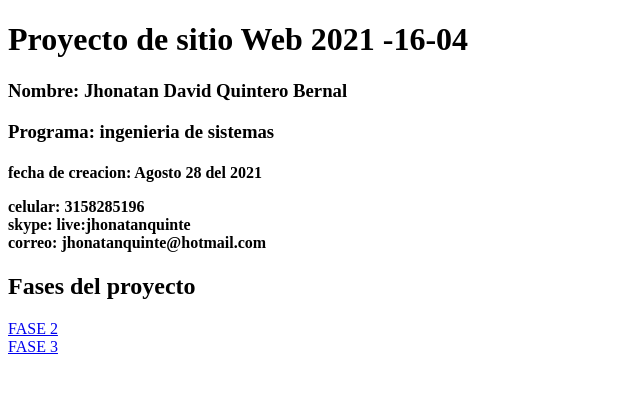
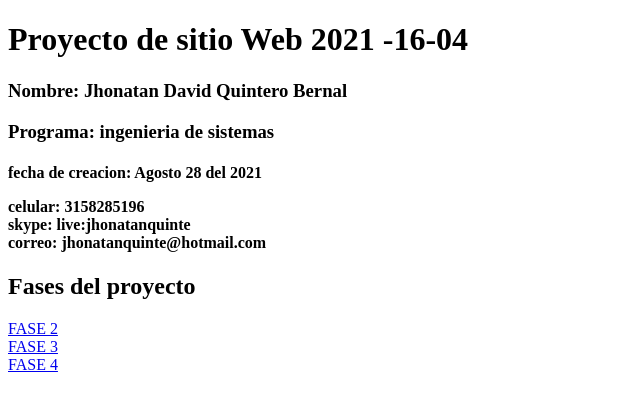
Before and after one commit to Jhonatanquinte03/DSW-Jhonatanquintero, a plain HTML site: page index.html in a window 1280 px wide. Shown: the full height of the page, 0-640 px from the left. Drawn offline with Linux system fonts and the light colour scheme.

Commit message:
fase4
descripcion de la actividad

```diff
--- a/index.html
+++ b/index.html
@@ -1,11 +1,13 @@
 <!DOCTYPE html>
 <html lang="es">
+
 <head>
     <meta charset="UTF-8">
     <meta http-equiv="X-UA-Compatible" content="IE=edge">
     <meta name="viewport" content="width=device-width, initial-scale=1.0">
     <title>Document</title>
 </head>
+
 <body>
 
     <h1> Proyecto de sitio Web 2021 -16-04 </h1>
@@ -20,9 +22,11 @@
 
     <h2> Fases del proyecto</h2>
     <a href="fase2/design.html"> FASE 2</a><br>
-   <a href="fase3/index.html"> FASE 3</a>
+    <a href="fase3/index.html"> FASE 3</a><br>
+    <a href="fase4/index.html"> FASE 4</a>
 
 
 
 </body>
+
 </html>
```
Lines whose indentation alone changed are shown as unchanged.
